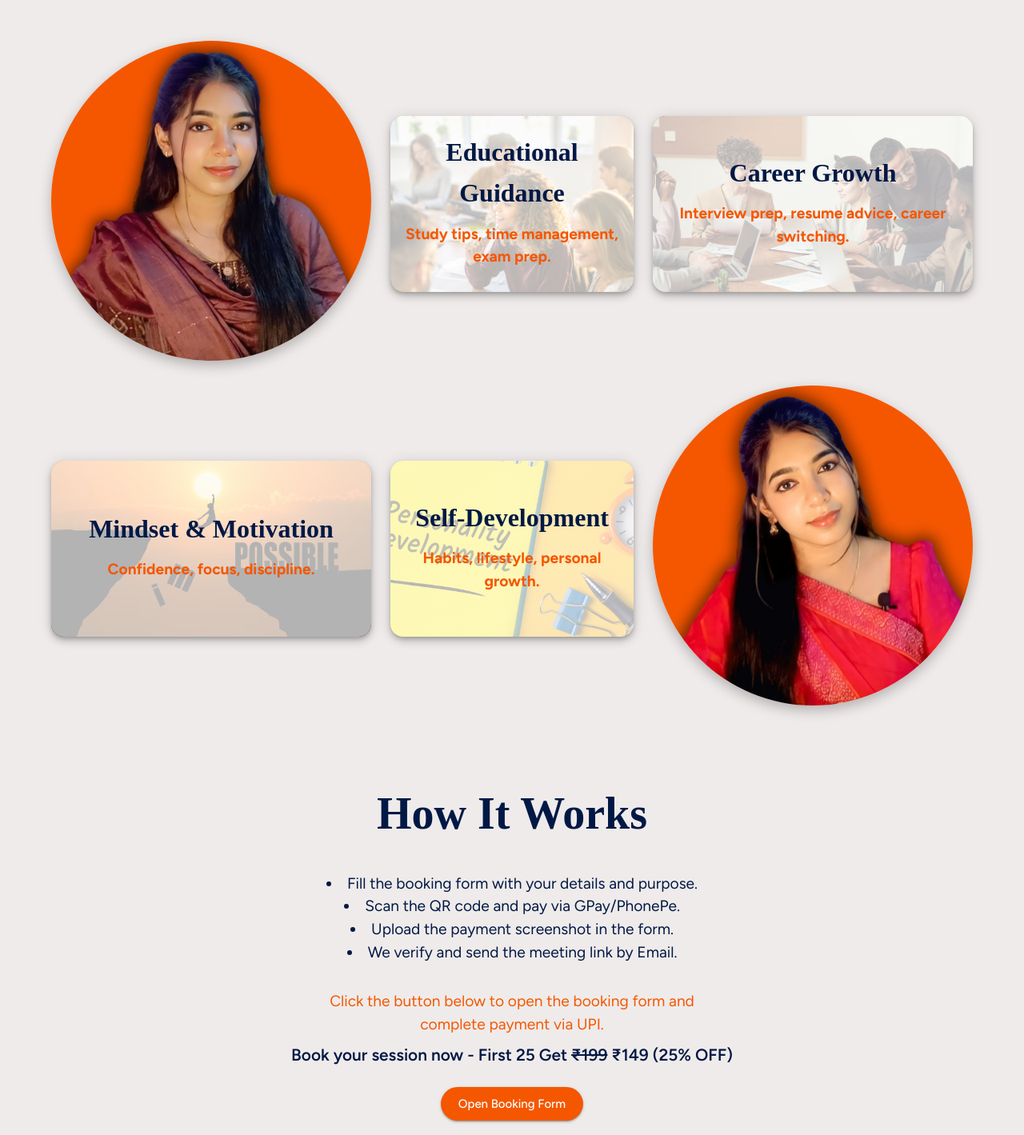
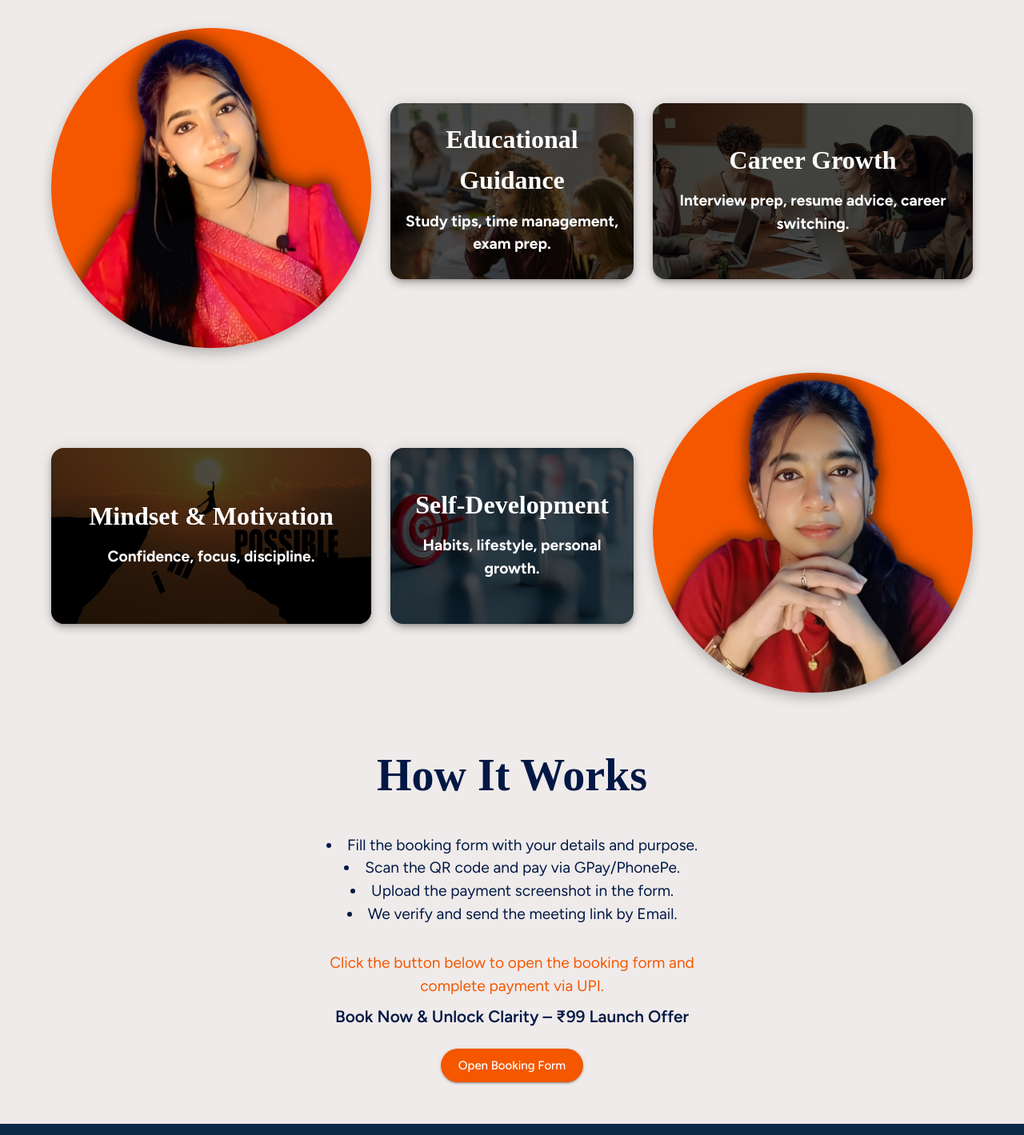
Before and after one commit to Zaheer2427/connect-with-saru, a React (Vite) app: page / in a window 1280 px wide. Shown: the part 1082-2501 px from the top of the page at 80% size. Built offline with nearby package versions, Linux system fonts and the light colour scheme.

Commit message:
connect with saru website phase 1 commit-4

```diff
--- a/src/App.tsx
+++ b/src/App.tsx
@@ -15,9 +15,9 @@ import {
 } from "@mui/material";
 import { motion } from "framer-motion";
 import saruInSyncLogo from "./assets/saru-in-sync-name-logo.png";
-import saruImage from "./assets/Saru.jpg";
-import saruImage1 from "./assets/saru1.jpg";
-import saruImage2 from "./assets/saru2.jpg";
+import saruImage2 from "./assets/Saru.jpg";
+import saruImage from "./assets/saru1.jpg";
+import saruImage1 from "./assets/saru2.jpg";
 import sessionImage from "./assets/session-logo.jpg";
 import educationImage from "./assets/education.jpg";
 import careerImage from "./assets/career.jpeg";
@@ -193,7 +193,7 @@ function Hero() {
               document.getElementById("how")?.scrollIntoView({ behavior: "smooth" })
             }
           >
-            Book your session now - First 25 Get 25% Off!
+            Book Your Session Now – Just ₹99 (Launch Price)
           </Button>
 
           {/* About Section */}
@@ -249,7 +249,7 @@ function Section({ id, title, children }: { id: string; title: string; children:
     <Box
       id={id}
       sx={{
-        py: { xs: 4, md: 6 },   // consistent vertical padding
+        py: { xs: 2, md: 4 },   // consistent vertical padding
         px: { xs: 2, md: 4 },
         textAlign: "center",
         color: "#011845",
@@ -349,7 +349,7 @@ function WhatIDo() {
                 sx={{
                   position: "absolute",
                   inset: 0,
-                  bgcolor: "rgba(255,255,255,0.7)", // white semi-transparent overlay
+                  bgcolor: "rgba(0,0,0,0.7)", // white semi-transparent overlay
                   zIndex: 1,
                 }}
               />
@@ -359,14 +359,14 @@ function WhatIDo() {
                   variant="h6"
                   fontWeight="bold"
                   gutterBottom
-                  sx={{ color: "#011845", fontSize: { xs: "2rem", md: "2rem" }, fontFamily: "'DM Serif Display', serif" }}
+                  sx={{ color: "#ffffffff", fontSize: { xs: "2rem", md: "2rem" }, fontFamily: "'DM Serif Display', serif" }}
                 >
                   {i.title}
                 </Typography>
                 <Typography
                   variant="body1"
                   fontWeight="bold"
-                  sx={{ color: "#f45700", fontSize: { xs: "1rem", md: "1.2rem" } }}
+                  sx={{ color: "#ffffffff", fontSize: { xs: "1rem", md: "1.2rem" } }}
                 >
                   {i.desc}
                 </Typography>
@@ -404,7 +404,7 @@ function WhatIDo() {
                 sx={{
                   position: "absolute",
                   inset: 0,
-                  bgcolor: "rgba(255,255,255,0.7)", // white semi-transparent overlay
+                  bgcolor: "rgba(0,0,0,0.7)", // white semi-transparent overlay
                   zIndex: 1,
                 }}
               />
@@ -414,14 +414,14 @@ function WhatIDo() {
                   variant="h6"
                   fontWeight="bold"
                   gutterBottom
-                  sx={{ color: "#011845", fontSize: { xs: "2rem", md: "2rem" }, fontFamily: "'DM Serif Display', serif" }}
+                  sx={{ color: "#ffffffff", fontSize: { xs: "2rem", md: "2rem" }, fontFamily: "'DM Serif Display', serif" }}
                 >
                   {i.title}
                 </Typography>
                 <Typography
                   variant="body1"
                   fontWeight="bold"
-                  sx={{ color: "#f45700", fontSize: { xs: "1rem", md: "1.2rem" } }}
+                  sx={{ color: "#ffffffff", fontSize: { xs: "1rem", md: "1.2rem" } }}
                 >
                   {i.desc}
                 </Typography>
@@ -499,7 +499,7 @@ function HowItWorks() {
           color: "#011845",
         }}
       >
-        Book your session now - First 25 Get <span style={{ textDecoration: "line-through" }}>₹199</span> ₹149 (25% OFF)
+        Book Now & Unlock Clarity – ₹99 Launch Offer
       </Typography>
       <Button
         variant="contained"
```
Also changed, not shown: src/assets/Saru.jpg, src/assets/personalDevelopment.jpg.
